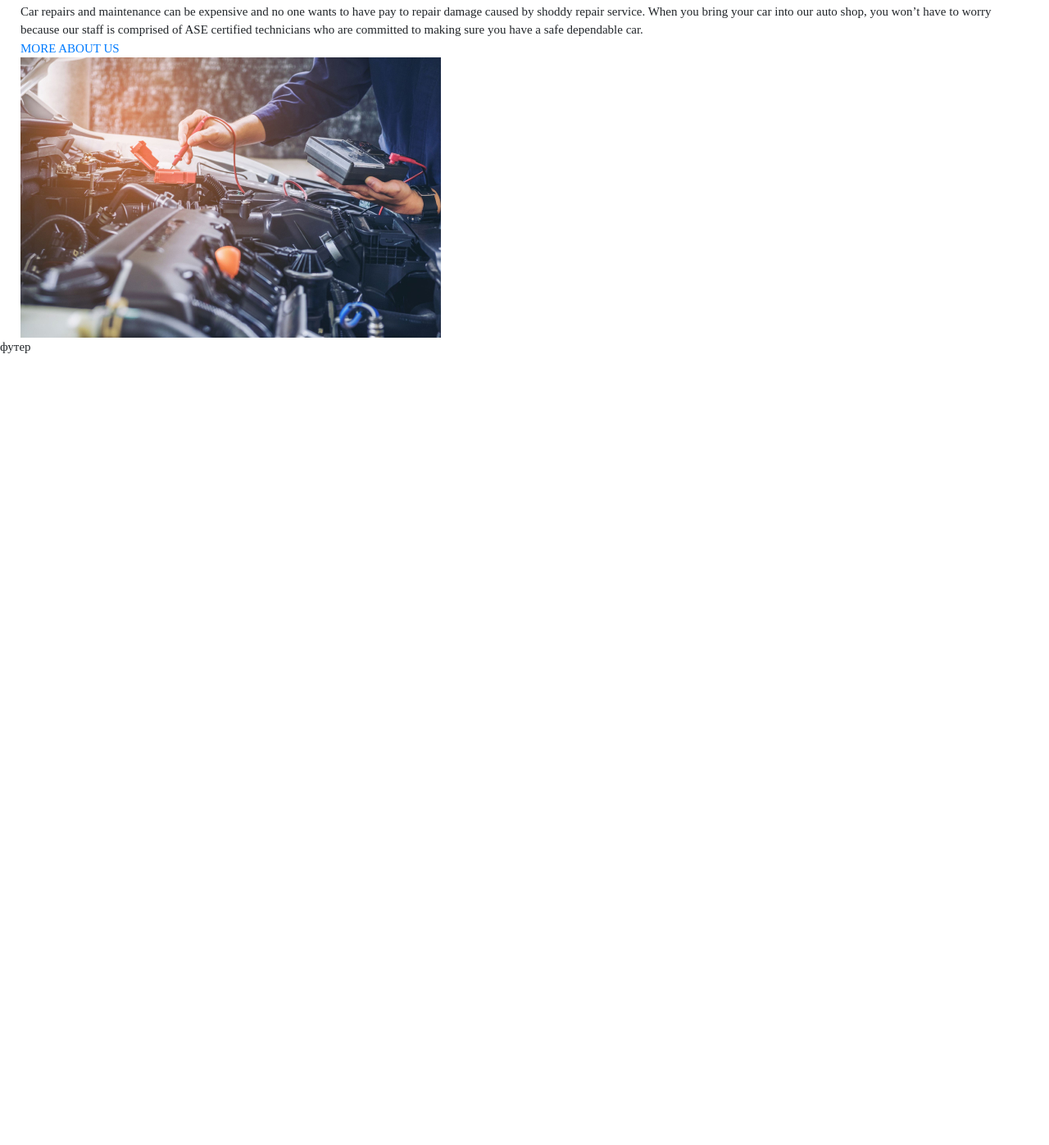
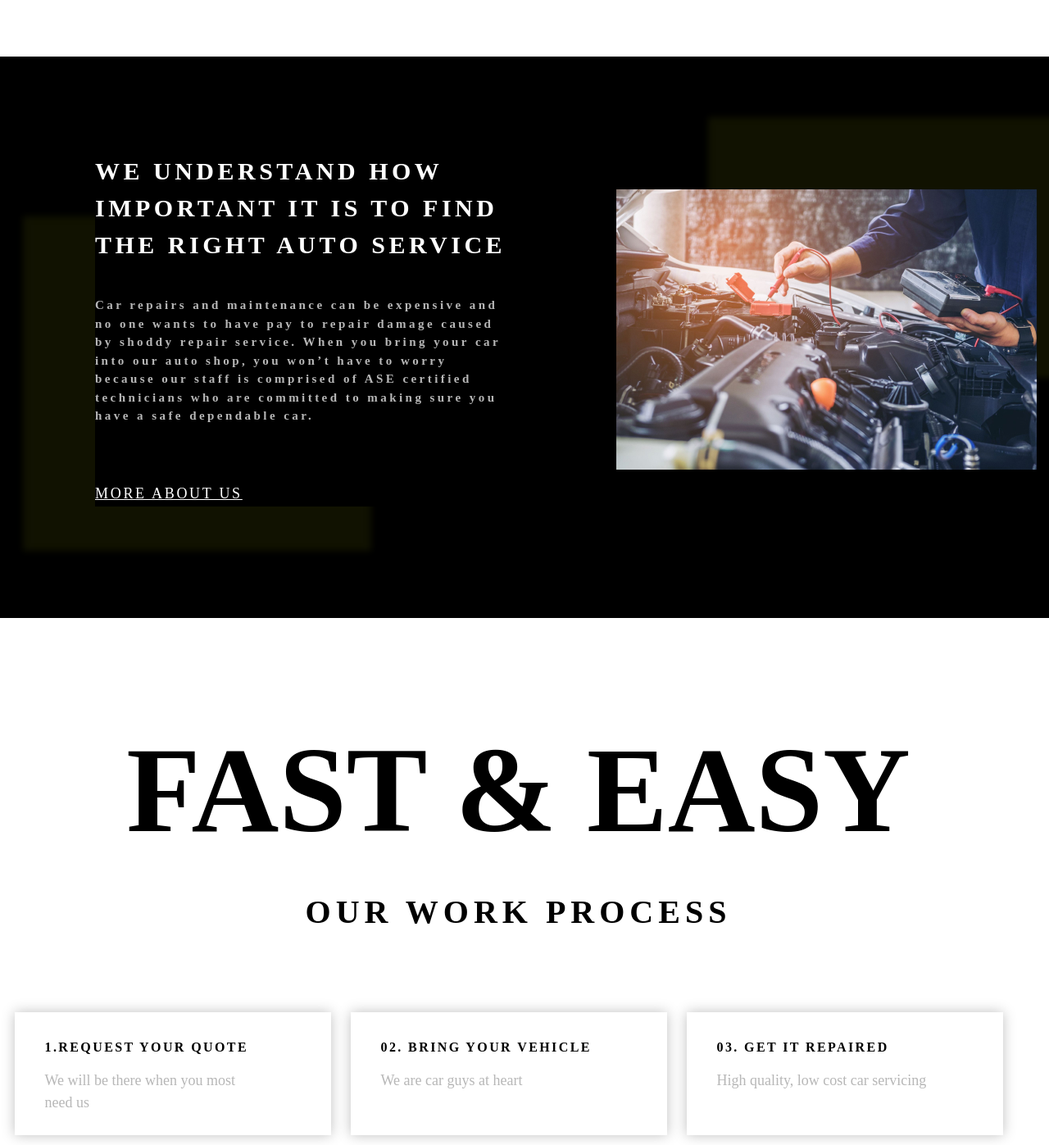
Before and after one commit to ssamarin/cars, a website: page src/index.html in a window 1280 px wide. Shown: the part 1663-3060 px from the top of the page at 82% size. Before the commit the page ends 2098 px from the top, so only its background shows below. Drawn offline with Linux system fonts and the light colour scheme.

Commit message:
we understand amd fast and easy section

```diff
--- a/src/index.html
+++ b/src/index.html
@@ -145,13 +145,53 @@
             <section class="weUnderstand">
                 <div class="weUnderstand__container">
                     <div class="weUnderstand__wrapper">
-                        <div class="weunderstand__text">
+                        <div class="weUnderstand__text">
+                           <div class="title__block">
                             <h3 class="weUnderstand__title">WE UNDERSTAND HOW IMPORTANT IT IS TO FIND THE RIGHT AUTO SERVICE</h3>
+                           </div>
+                           <div class="descr__block">
                             <div class="weUnderstand__descr">Car repairs and maintenance can be expensive and no one wants to have pay to repair damage caused by shoddy repair service. When you bring your car into our auto shop, you won’t have to worry because our staff is comprised of ASE certified technicians who are committed to making sure you have a safe dependable car.</div>
+                           </div>
                             <a href="" class="weUnderstand__link">MORE ABOUT US</a>
                         </div>
                         <div class="weUnderstand__img">
                             <img src="img/weUndestand.jpg" alt="engine">
+                        </div>
+                    </div>
+                </div>
+            </section>
+            <section class="fastAndEasy">
+                <div class="fastAndEasy__container">
+                    <h3 class="fastAndEasy__title">
+                            FAST & EASY
+                    </h3>
+                    <div class="fastAndEasy__subtitle">
+                        our work process
+                    </div>
+                    <div class="grid__container">
+                        <div class="grid-item">
+                            <div class="grid-item__title">
+                                1.Request your quote
+                            </div>
+                            <div class="grid-item__subtitle">
+                                We will be there when you most <br> need us
+                            </div>
+                        </div>
+                        <div class="grid-item">
+                            <div class="grid-item__title">
+                                02. BRING YOUR VEHICLE
+                            </div>
+                            <div class="grid-item__subtitle">
+                                We are car guys at heart
+                            </div>
+                        </div>
+                        <div class="grid-item">
+                            <div class="grid-item__title">
+                                03. GET IT REPAIRED
+                            </div>
+                            <div class="grid-item__subtitle">
+                                High quality, low cost car servicing
+                            </div>
                         </div>
                     </div>
                 </div>
--- /dev/null
+++ b/src/sass/blocks/_fastAndEasy.scss
@@ -0,0 +1,50 @@
+.fastAndEasy {
+    height: 725px;
+    padding: 99px 15px 99px 0;
+    &__title {
+        font-weight: 900;
+        font-size: 148px;
+        line-height: 150%;
+        text-transform: uppercase;
+        text-align: center;
+        color: #000000;
+    }
+    &__subtitle {
+        font-weight: 600;
+        font-size: 40px;
+        line-height: 150%;
+        letter-spacing: 0.15em;
+        text-transform: uppercase;
+        text-align: center;
+        color: #000000;
+    }
+}
+
+.grid__container {
+    display: grid;
+    grid-template-columns: repeat(3, 1fr);
+    justify-content: center;
+    align-items: center;
+    padding-top: 92px;
+}
+
+.grid-item {
+    width: 386px;
+    height: 150px;
+    padding: 31px 67px 50px 37px;
+    box-shadow: 0px 0px 15px rgba(0, 0, 0, 0.25);
+    &__title {
+        font-weight: 700;
+        font-size: 16px;
+        letter-spacing: 0.15em;
+        text-transform: uppercase;
+        color: #000000;
+        margin-bottom: 15px;
+    }
+    &__subtitle {
+        font-weight: 400;
+        font-size: 18px;
+        line-height: 150%;
+        color: #B7B7B7;
+    }
+}
--- a/src/sass/blocks/_services.scss
+++ b/src/sass/blocks/_services.scss
@@ -1,5 +1,6 @@
 .services {
     padding: 0 14px 0 99px;
+    margin-bottom: 100px;
     &__block {
         margin-top: 50px;
     }
--- a/src/sass/blocks/_weUndesrstand.scss
+++ b/src/sass/blocks/_weUndesrstand.scss
@@ -0,0 +1,65 @@
+.weUnderstand {
+    min-height: 685px;
+    padding: 117px 15px 0 116px;
+    background-color: #000;
+    &__wrapper {
+        display: flex;
+        justify-content: space-between;
+        align-items: center;
+        gap: 182px;
+    }
+    &__text {
+        transition: 0.7s all;
+        width: 449px;
+        height: 432px;
+        box-shadow: -100px 66px 8px -12px rgba(87, 92, 8, 0.2);
+        &:hover {
+            box-shadow: -100px -100px 8px -12px rgba(87, 92, 8, 0.2);
+        }
+    }
+    &__title {
+        font-weight: 700;
+        font-size: 30px;
+        line-height: 150%;
+        letter-spacing: 0.15em;
+        text-transform: uppercase;
+        color: #FFFFFF;
+    }
+    &__descr {
+        font-weight: 600;
+        font-size: 15px;
+        line-height: 150%;
+        margin-top: 40px;
+        letter-spacing: 0.23em;
+        color: #B7B7B7;
+    }
+    &__link {
+        font-weight: 500;
+        font-size: 18px;
+        letter-spacing: 0.15em;
+        text-decoration-line: underline;
+        text-transform: uppercase;
+        color: #FFFFFF;
+        &:hover {
+            color: #FFFFFF;
+            text-decoration: none;
+        }
+    }
+    &__img {
+        box-shadow: 100px -100px 8px -12px rgba(87, 92, 8, 0.2);
+        transition: 0.7s all;
+        &:hover {
+            box-shadow: 100px 100px 8px -6px rgba(87, 92, 8, 0.2);
+        }
+    }
+}
+.title__block {
+    width: 503px;
+    height: 135px;
+}
+
+.descr__block {
+    width: 506px;
+    height: 180px;
+    margin-bottom: 48px;
+}
--- a/src/sass/style.scss
+++ b/src/sass/style.scss
@@ -1,4 +1,5 @@
 @import 'libs/bootstrap-reboot.min';
+
 
 @import 'base/variables';
 @import 'base/mixins';
@@ -7,6 +8,9 @@
 @import 'blocks/promo';
 @import 'blocks/cards';
 @import 'blocks/services';
+@import 'blocks/weUndesrstand';
+@import 'blocks/fastAndEasy';
+
 
 html, body {
     font-family: 'Poppins';
```
Also changed, not shown: src/css/style.min.css.
